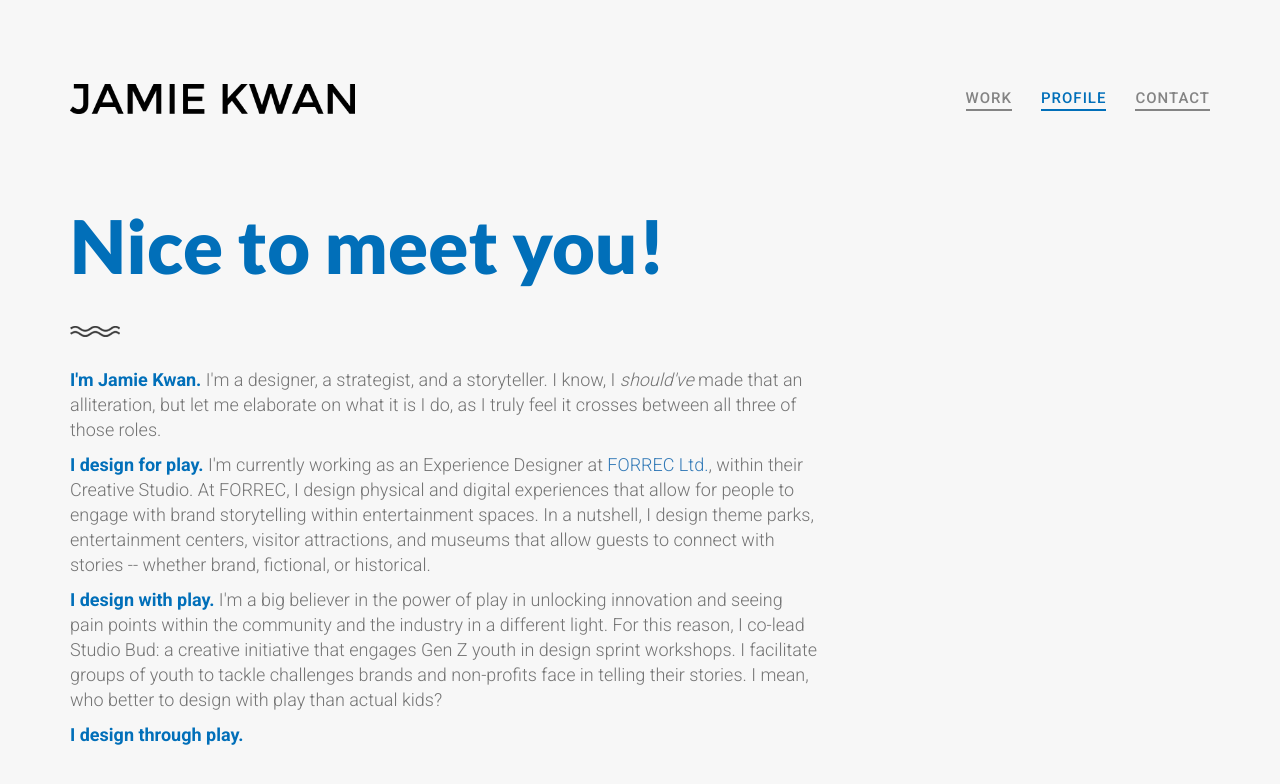
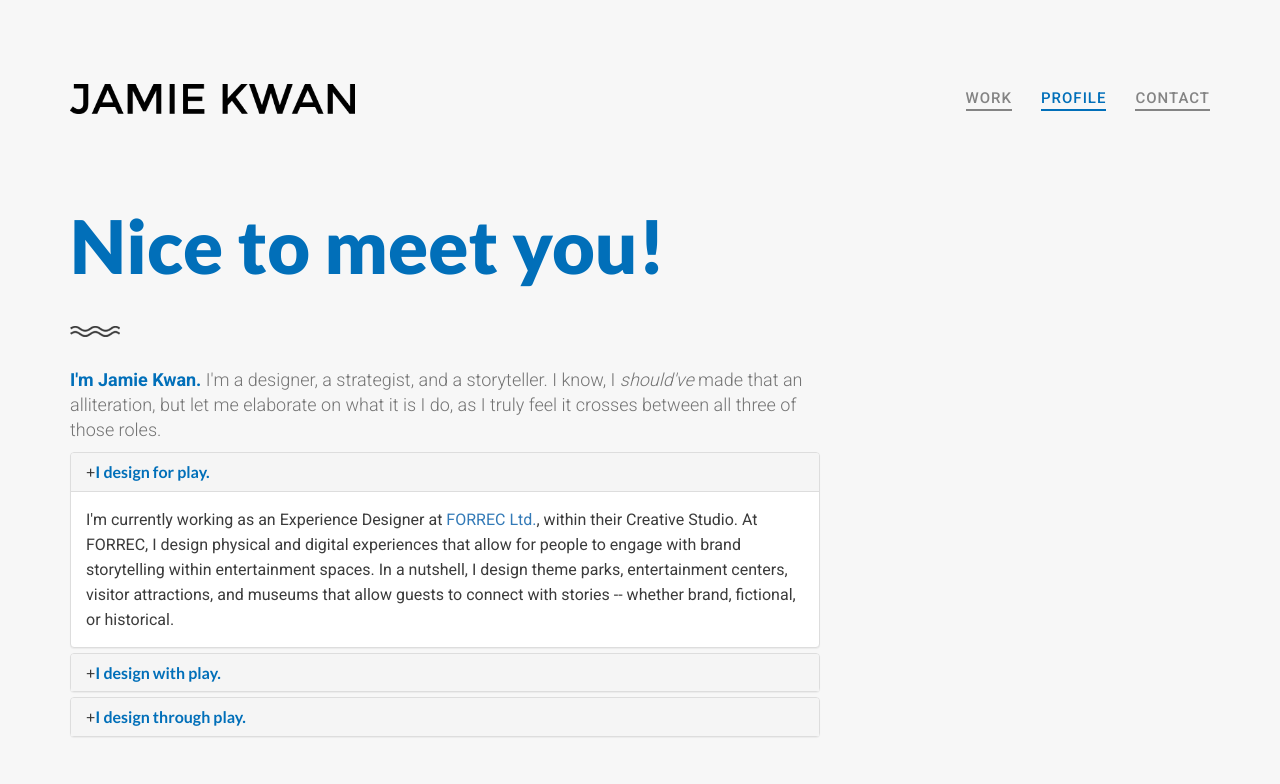
Before and after one commit to jmk91/jamiemkwan, a Jekyll site: the page profile.html, which Jekyll copies as it is, in a window 1280 px wide and 900 px high. Shown: the top 784 px of the window. Built offline with Jekyll 4.4.1, drawn with Linux system fonts in a browser that asks for light colours; nearby versions of some CDN libraries.

Commit message:
update profile

```diff
--- a/profile.html
+++ b/profile.html
@@ -105,9 +105,50 @@
                         <h1><span class="theme-color">Nice to meet you!</span></h1>
                         <img src="images/branding-border.png" alt="" class="heading-border">
                         <p><b><span class="theme-color">I'm Jamie Kwan.</span></b> I'm a designer, a strategist, and a storyteller. I know, I <i>should've</i> made that an alliteration, but let me elaborate on what it is I do, as I truly feel it crosses between all three of those roles.</p>
-                        <p><b><span class="theme-color">I design for play.</span></b> I'm currently working as an Experience Designer at <a href="http://www.forrec.com" target="_blank">FORREC Ltd.</a>, within their Creative Studio. At FORREC, I design physical and digital experiences that allow for people to engage with brand storytelling within entertainment spaces. In a nutshell, I design theme parks, entertainment centers, visitor attractions, and museums that allow guests to connect with stories -- whether brand, fictional, or historical.</p>
+
+                        <div class="panel-group" id="accordion" role="tablist" aria-multiselectable="true">
+						  <div class="panel panel-default">
+						    <div class="panel-heading" role="tab" id="headingOne">
+						      <h4 class="panel-title">
+						        <a role="button" data-toggle="collapse" data-parent="#accordion" href="#collapseOne" aria-expanded="true" aria-controls="collapseOne">+</a><b><span class="theme-color">I design for play.</span></b>
+						      </h4>
+						    </div>
+						    <div id="collapseOne" class="panel-collapse collapse in" role="tabpanel" aria-labelledby="headingOne">
+						      <div class="panel-body">
+						        I'm currently working as an Experience Designer at <a href="http://www.forrec.com" target="_blank">FORREC Ltd.</a>, within their Creative Studio. At FORREC, I design physical and digital experiences that allow for people to engage with brand storytelling within entertainment spaces. In a nutshell, I design theme parks, entertainment centers, visitor attractions, and museums that allow guests to connect with stories -- whether brand, fictional, or historical.
+						      </div>
+						    </div>
+						  </div>
+						  <div class="panel panel-default">
+						    <div class="panel-heading" role="tab" id="headingTwo">
+						      <h4 class="panel-title">
+						        <a role="button" data-toggle="collapse" data-parent="#accordion" href="#collapseOne" aria-expanded="true" aria-controls="collapseOne">+</a><b><span class="theme-color">I design with play.</span></b>
+						      </h4>
+						    </div>
+						    <div id="collapseTwo" class="panel-collapse collapse" role="tabpanel" aria-labelledby="headingTwo">
+						      <div class="panel-body">
+						        I'm a big believer in the power of play in unlocking innovation and seeing pain points within the community and the industry in a different light. For this reason, I co-lead Studio Bud: a creative initiative that engages Gen Z youth in design sprint workshops. I facilitate groups of youth to tackle challenges brands and non-profits face in telling their stories. I mean, who better to design with play than actual kids?
+						      </div>
+						    </div>
+						  </div>
+						  <div class="panel panel-default">
+						    <div class="panel-heading" role="tab" id="headingThree">
+						      <h4 class="panel-title">
+						        <a role="button" data-toggle="collapse" data-parent="#accordion" href="#collapseOne" aria-expanded="true" aria-controls="collapseOne">+</a><b><span class="theme-color">I design through play.</span></b>
+						      </h4>
+						    </div>
+						    <div id="collapseThree" class="panel-collapse collapse" role="tabpanel" aria-labelledby="headingThree">
+						      <div class="panel-body">
+						        Anim pariatur cliche reprehenderit, enim eiusmod high life accusamus terry richardson ad squid. 3 wolf moon officia aute, non cupidatat skateboard dolor brunch. Food truck quinoa nesciunt laborum eiusmod. Brunch 3 wolf moon tempor, sunt aliqua put a bird on it squid single-origin coffee nulla assumenda shoreditch et. Nihil anim keffiyeh helvetica, craft beer labore wes anderson cred nesciunt sapiente ea proident. Ad vegan excepteur butcher vice lomo. Leggings occaecat craft beer farm-to-table, raw denim aesthetic synth nesciunt you probably haven't heard of them accusamus labore sustainable VHS.
+						      </div>
+						    </div>
+						  </div>
+						</div>
+<!--
+
+                        <p><b><span class="theme-color">I design for play.</span></b> I'm currently working as an Experience Designer at <a href="http://www.forrec.com" target="_blank">FORREC Ltd.</a>, within their Creative Studio. At FORREC, I design physical and digital experiences that allow for people to engage with brand storytelling within entertainment spaces. In a nutshell, I design theme parks, entertainment centers, visitor attractions, and museums that allow guests to connect with stories whether brand, fictional, or historical.</p>
                         <p><b><span class="theme-color">I design with play.</span></b> I'm a big believer in the power of play in unlocking innovation and seeing pain points within the community and the industry in a different light. For this reason, I co-lead Studio Bud: a creative initiative that engages Gen Z youth in design sprint workshops. I facilitate groups of youth to tackle challenges brands and non-profits face in telling their stories. I mean, who better to design with play than actual kids?</p>
-                        <p><b><span class="theme-color">I design through play.</span></b></p>
+                        <p><b><span class="theme-color">I design through play.</span></b></p> -->
                     </div>
                 </div>
             </div>
```
